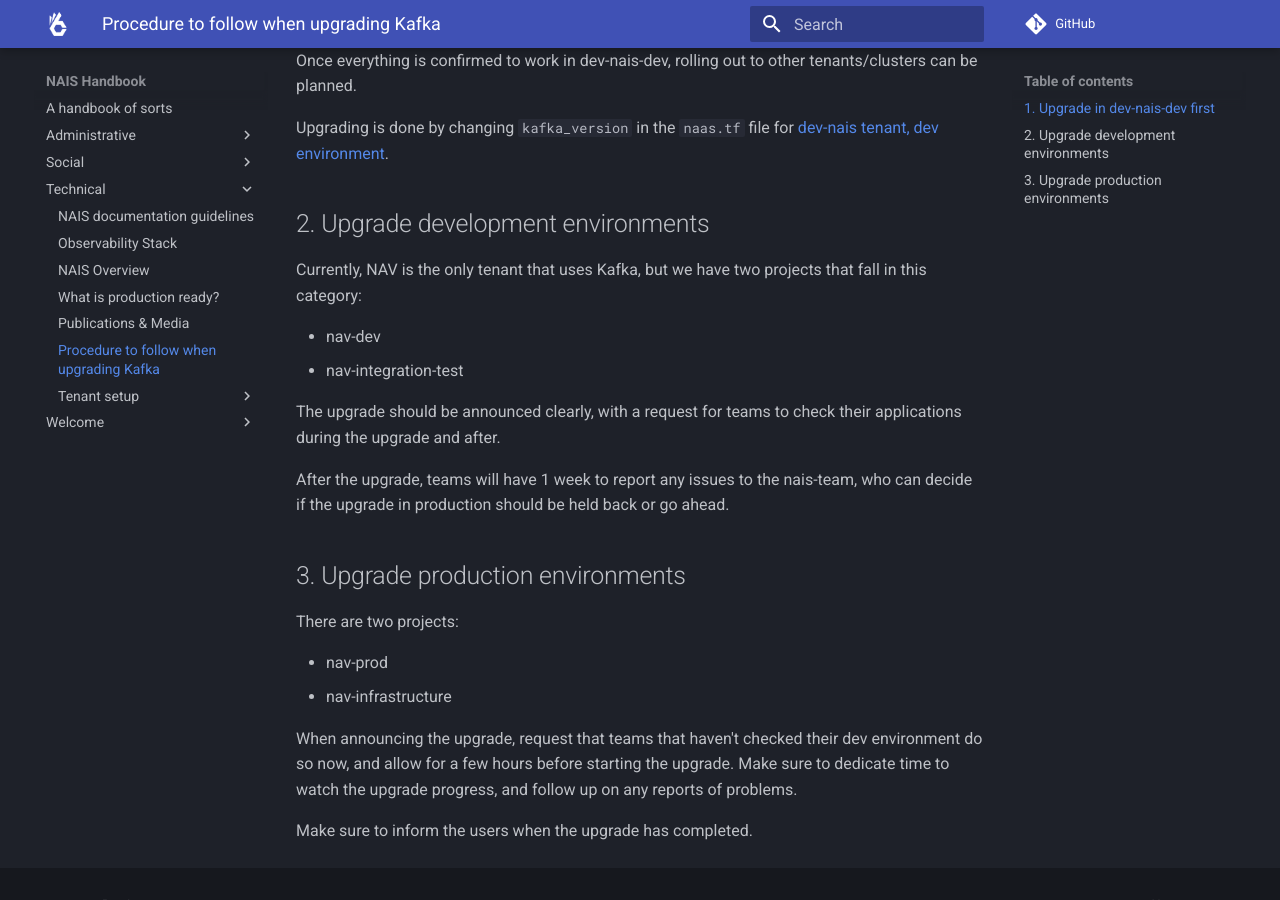
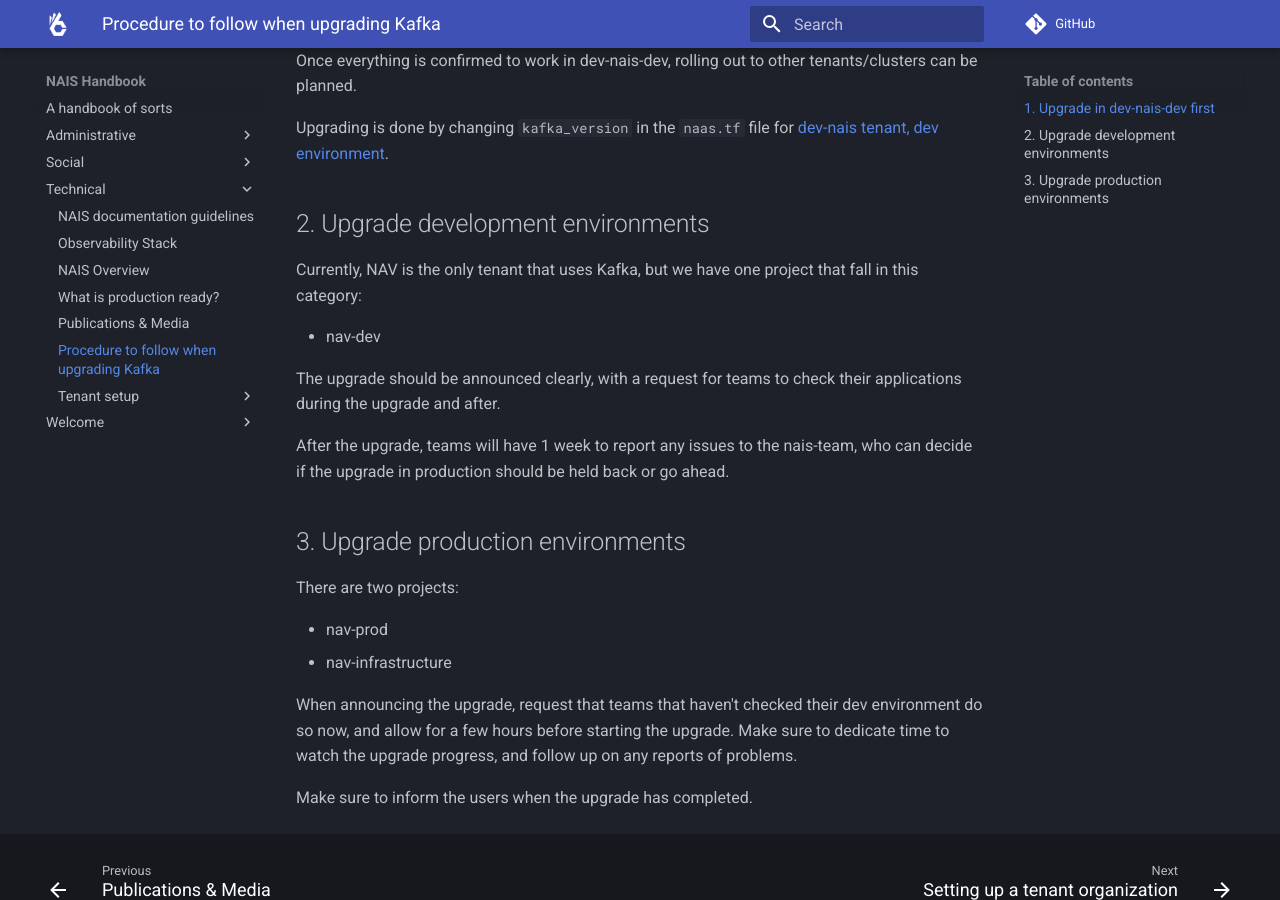
Before and after one commit to nais/handbook, an MkDocs documentation site: the page built from docs/technical/upgrading-kafka.md, in a window 1280 px wide and 900 px high, scrolled down 578 px. Built offline with MkDocs 1.6.1 and Material for MkDocs 9.7.7, drawn with Linux system fonts in a browser that asks for light colours; comment, search, counter and statistics services are not loaded.

Commit message:
Remove references to nav-integration-test

```diff
--- a/docs/technical/upgrading-kafka.md
+++ b/docs/technical/upgrading-kafka.md
@@ -22,10 +22,9 @@
 
 ## 2. Upgrade development environments
 
-Currently, NAV is the only tenant that uses Kafka, but we have two projects that fall in this category:
+Currently, NAV is the only tenant that uses Kafka, but we have one project that fall in this category:
 
 - nav-dev
-- nav-integration-test
 
 The upgrade should be announced clearly, with a request for teams to check their applications during the upgrade and after.
 
@@ -33,7 +32,6 @@
 
 <!-- Upgrading is done by changing `kafka_version` in the `naas.tf` file for nav tenant, dev environment. -->
 <!-- TODO: https://github.com/nais/nais-terraform-modules/blob/main/tenants/nav/naas.tf -->
-<!-- TODO: Where will nav-integration-test end up? -->
 
 
 ## 3. Upgrade production environments
```
